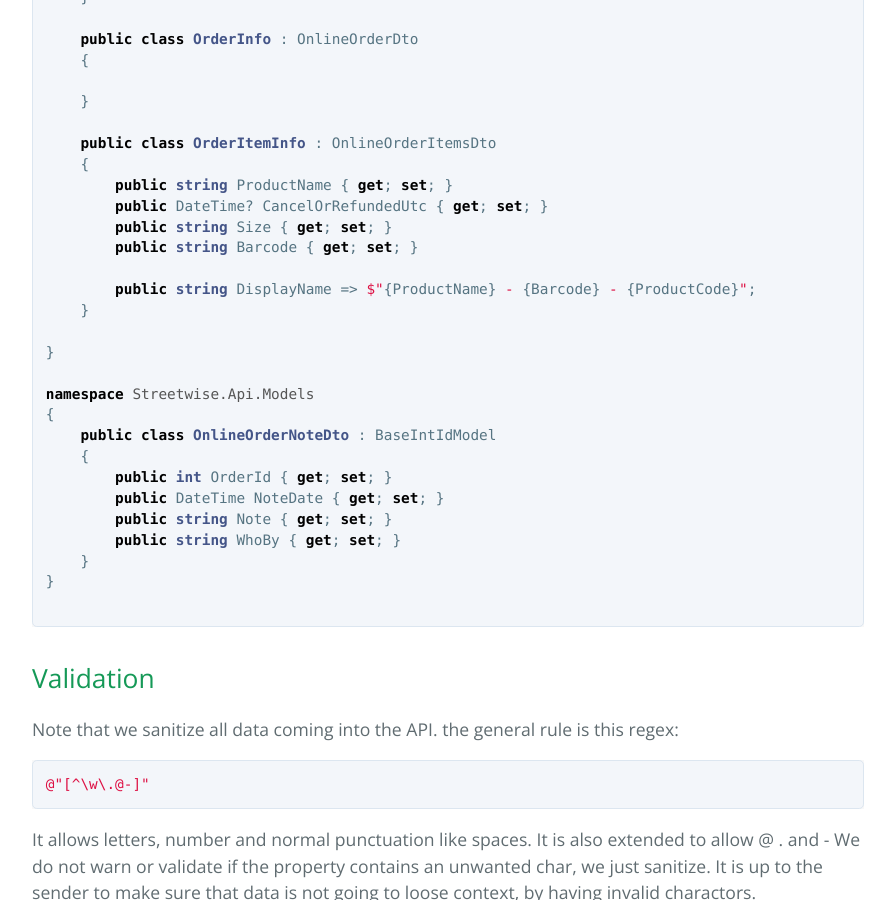
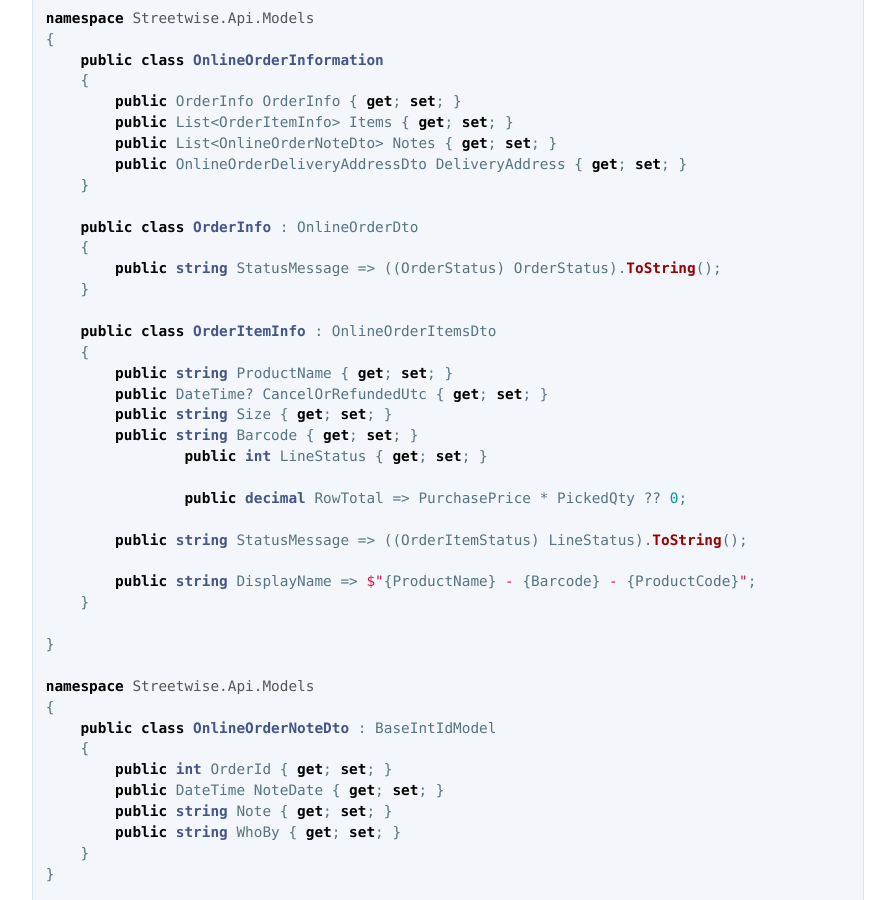
Before and after one commit to RCS-Ltd/docs.github.io, a Jekyll site: the page built from index.markdown, in a window 1280 px wide and 900 px high, scrolled down 16303 px. Shown: the whole window, without its empty margins (192-1087 px from the left). Built offline with Jekyll 4.4.1, drawn with Linux system fonts in a browser that asks for light colours; our own code applies the rules of GitHub Pages for plain Markdown files; some of the changed text lies outside the part shown.

Commit message:
Added new validation on orders and row count for items

````diff
--- a/_includes/page-header.html
+++ b/_includes/page-header.html
@@ -1,6 +1,6 @@
 <section class="page-header">
   <h1 class="project-name">{{ site.title }}</h1>
   <h2 class="project-tagline">{{ site.tagline }}</h2>
-    <a href="Streetwise.Api.Connect.1.2.17.Release.zip" class="btn">Download Connect 1.2.17</a>
+    <a href="Streetwise.Api.Connect.1.2.20.Release.zip" class="btn">Download Connect 1.2.20</a>
     <a href="Streetwise.Api.Connect.src.zip" class="btn">Download Connect Src Code</a>
 </section>
--- a/index.markdown
+++ b/index.markdown
@@ -383,6 +383,13 @@ I have also included a breakdown of the types used in that model for clarity.
 
 		public string StreetwiseOrderNumber { get; set; }
 
+		public int OrderStatus { get; set; }
+
+        /// <summary>
+        /// State how many order items is expected in number of rows
+        /// </summary>
+        public int? NumberOfItemRows { get; set; }
+
 	JSON : {
 		"orderNo" : "",
 		"memberCode" : 0,
@@ -400,7 +407,9 @@ I have also included a breakdown of the types used in that model for clarity.
 		"staffDiscount" : 0,
 		"couponValue" : 0,
 		"deliveryDate" : null,
-		"streetwiseOrderNumber" : null
+		"streetwiseOrderNumber" : null,
+		"orderStatus" : 1,
+		"numberOfItemRows" : null
 	}
 ```
 
@@ -745,7 +754,7 @@ namespace Streetwise.Api.Models
 
     public class OrderInfo : OnlineOrderDto
     {
-
+        public string StatusMessage => ((OrderStatus) OrderStatus).ToString();
     }
 
     public class OrderItemInfo : OnlineOrderItemsDto
@@ -754,6 +763,11 @@ namespace Streetwise.Api.Models
         public DateTime? CancelOrRefundedUtc { get; set; }
         public string Size { get; set; }
         public string Barcode { get; set; }
+		public int LineStatus { get; set; }
+
+		public decimal RowTotal => PurchasePrice * PickedQty ?? 0;
+
+        public string StatusMessage => ((OrderItemStatus) LineStatus).ToString();
 
         public string DisplayName => $"{ProductName} - {Barcode} - {ProductCode}";
     }
@@ -817,4 +831,5 @@ So it would also be prundent to add in the facility to re-send / re-try an order
 		public const string OrderTotalMisMatch = "Order total, does not match with order items.  item.Qty*item.PurchasePrice = RowTotal.";
 		public const string OrderCannotBeRefunded = "Order {{ID}} cannot be refunded as it is not yet completed.";
 		public const string OrderItemCannotBeRefunded = "Order item {{ID}} cannot be refunded as it is not yet completed";
+		public const string OrderItemCountMisatch = "NumberOfItemRows ({{expected}}) does not match the number of rows in orderItems ({{actual}})";
 ```
````
Also changed, not shown: 3 other files.
